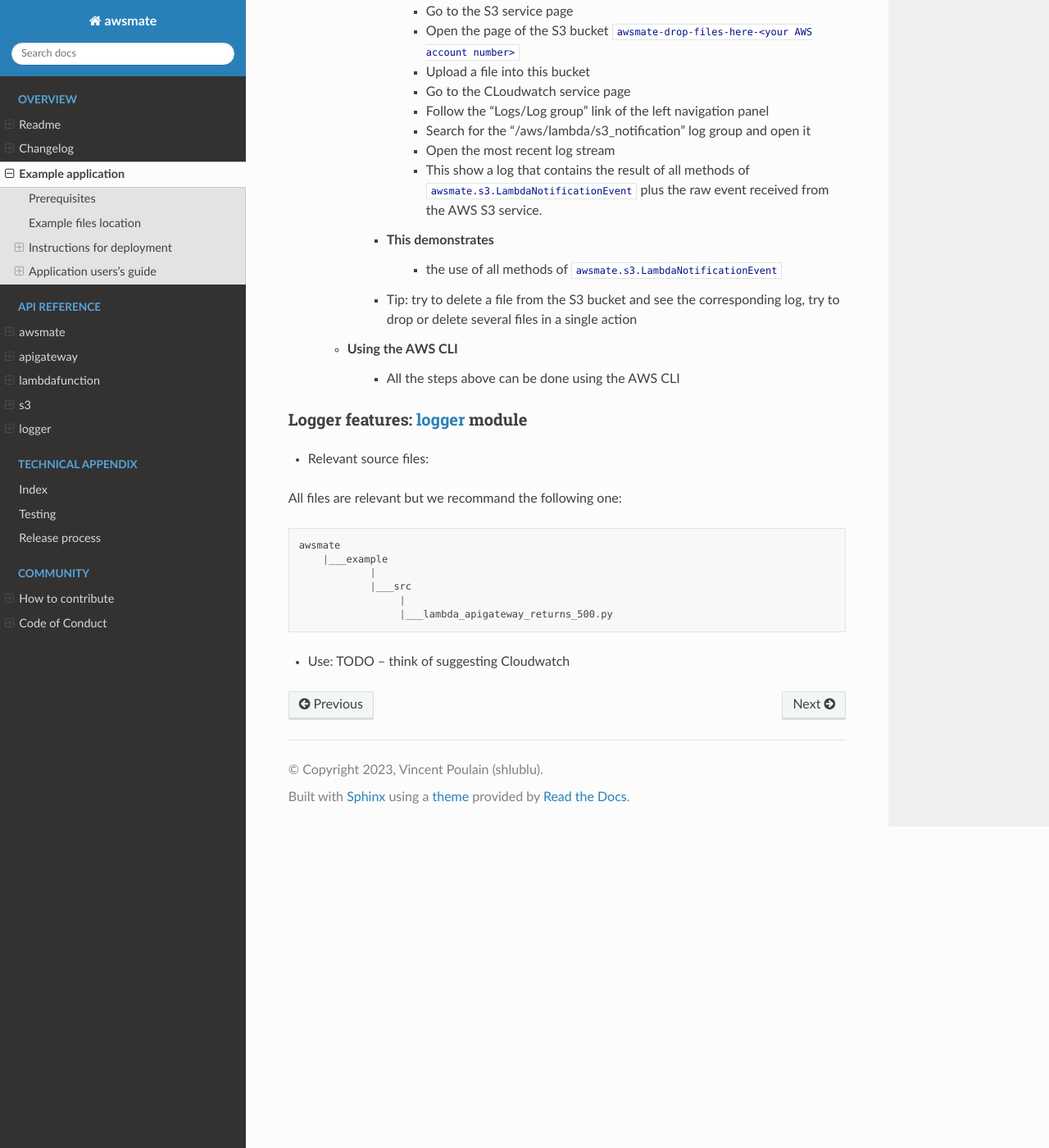
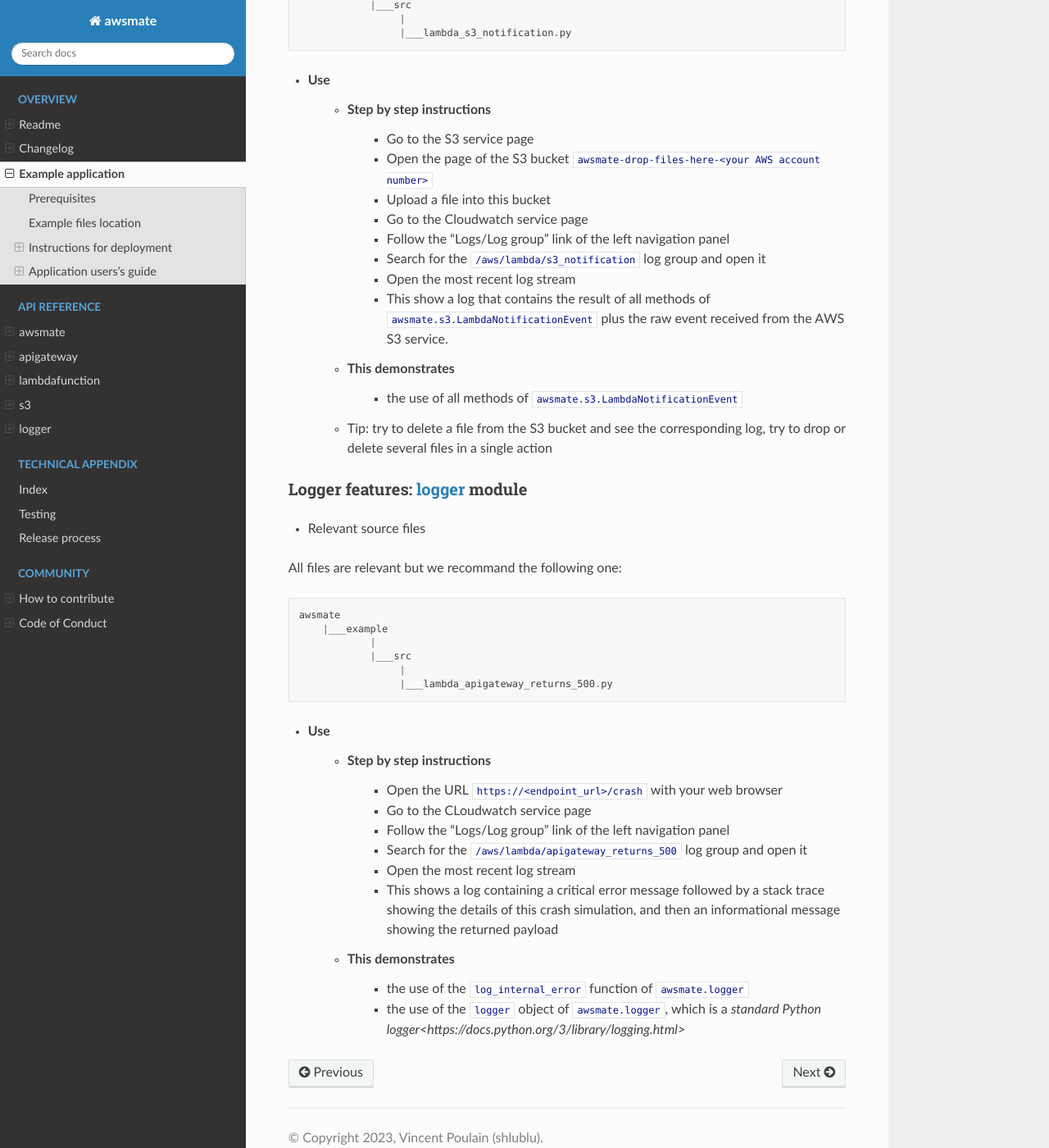
Before and after one commit to shlublu/awsmate, a Sphinx documentation site: the page built from docs/source/example_application.rst, in a window 1280 px wide and 1400 px high, scrolled down 4906 px. Shown: the whole window at 82% size. Built offline with Sphinx 7.4.7 and the Read the Docs theme 2.0.0, drawn with Linux system fonts in a browser that asks for light colours; some of the changed text lies outside the part shown.

Commit message:
Examples: documentation

```diff
--- a/docs/source/example_application.rst
+++ b/docs/source/example_application.rst
@@ -40,19 +40,21 @@
     *   Define a default profile in ``~/.aws/``, or use the AWS CLI ``aws configure`` command
     *   Please see the `AWS documentation of these configuration files <https://docs.aws.amazon.com/cli/latest/userguide/cli-configure-files.html>`_  for further details
 * Using environment variables:
-    *   Define the environment variables ``AWS_ACCESS_KEY_ID``, ``AWS_SECRET_ACCESS_KEY``, ``AWS_ROLE_ARN`` (...) with the parameters corresponding to your AWS IAM access key
+    *   Define the environment variables ``AWS_ACCESS_KEY_ID``, ``AWS_SECRET_ACCESS_KEY``, (...) with the parameters corresponding to your AWS IAM credentials
     *   Export them all using the shell ``export`` command
     *   Please see the `AWS documentation of these environment variables <https://docs.aws.amazon.com/cli/latest/userguide/cli-configure-envvars.html>`_  for further details
+
+Depending on your AWS IAM setup, you may have to use the AWS CLI to execute commands such as ``aws sts assume-role`` or ``aws sso login`` on top of the above.
 
 .. _Deployment:
 
 Deployment
 ~~~~~~~~~~
 
-From the ``example`` directory above, run:
+From the ``example`` directory seen above, run:
 
-* ``./deploy.sh``: this will deploy all AWS resources described in the ``tf/`` directory. This may take a few minutes.
-* then take note of the final message ``endpoint_url = "https://<deployment id>.execute-api.<region>.amazonaws.com/v0"``: this is the URL of the newly deployed example API.
+* ``./deploy.sh``: this will deploy all AWS resources described in the ``tf/`` directory. This may take some time, and this produces a pretty verbose log.
+* then take note of the final log message ``endpoint_url = "https://<deployment id>.execute-api.<region>.amazonaws.com/v0"``: this is the URL of the newly deployed example API.
 
 The :ref:`section "Application users's guide" <UsersGuide>` below explains how to use this example application.
 
@@ -84,7 +86,7 @@
 API Gateway features: :doc:`apigateway<apigateway>` module
 ~~~~~~~~~~~~~~~~~~~~~~~~~~~~~~~~~~~~~~~~~~~~~~~~~~~~~~~~~~~
 
-* Relevant source files:
+* Relevant source files
 
 ::
 
@@ -142,8 +144,10 @@
             * ``curl -X GET https://<endpoint_url>/crash' --header '<any name>: <any value>'``
             * Example: ``curl -X GET https://<endpoint_url>/crash``
             * Returns 500 with a JSON payload that explains an internal error occurred
+            * Logs a complete stack trace in AWS Cloudwatch. See :ref:`section "Logger features" <LoggerFeatures>` below for further details.
             * Demonstrates
                 * the use of the HTTP response builder ``awsmate.apigateway.build_http_server_error_response()``
+                * how not to reveal the cause of the crash to the end user (which would be a security breach) while logging it for debugging purposes
         * With a web browser
             * ``https://<endpoint_url>/crash``
             * Example: ``https://<endpoint_url>/crash``
@@ -160,7 +164,7 @@
 S3 features: :doc:`s3 <s3>` module
 ~~~~~~~~~~~~~~~~~~~~~~~~~~~~~~~~~~
 
-* Relevant source files:
+* Relevant source files
 
 ::
 
@@ -173,27 +177,26 @@
 
 
 * Use
-    * Using the AWS console
-        * Step by step instructions
-            * Go to the S3 service page
-            * Open the page of the S3 bucket ``awsmate-drop-files-here-<your AWS account number>``
-            * Upload a file into this bucket
-            * Go to the CLoudwatch service page
-            * Follow the "Logs/Log group" link of the left navigation panel
-            * Search for the "/aws/lambda/s3_notification" log group and open it
-            * Open the most recent log stream
-            * This show a log that contains the result of all methods of ``awsmate.s3.LambdaNotificationEvent`` plus the raw event received from the AWS S3 service.
-        * This demonstrates
-            * the use of all methods of ``awsmate.s3.LambdaNotificationEvent``
-        * Tip: try to delete a file from the S3 bucket and see the corresponding log, try to drop or delete several files in a single action
-    * Using the AWS CLI
-        * All the steps above can be done using the AWS CLI
+    * Step by step instructions
+        * Go to the S3 service page
+        * Open the page of the S3 bucket ``awsmate-drop-files-here-<your AWS account number>``
+        * Upload a file into this bucket
+        * Go to the Cloudwatch service page
+        * Follow the "Logs/Log group" link of the left navigation panel
+        * Search for the ``/aws/lambda/s3_notification`` log group and open it
+        * Open the most recent log stream
+        * This show a log that contains the result of all methods of ``awsmate.s3.LambdaNotificationEvent`` plus the raw event received from the AWS S3 service.
+    * This demonstrates
+        * the use of all methods of ``awsmate.s3.LambdaNotificationEvent``
+    * Tip: try to delete a file from the S3 bucket and see the corresponding log, try to drop or delete several files in a single action
 
+
+.. _LoggerFeatures:
 
 Logger features: :doc:`logger <logger>` module
 ~~~~~~~~~~~~~~~~~~~~~~~~~~~~~~~~~~~~~~~~~~~~~~
 
-* Relevant source files:
+* Relevant source files
 
 All files are relevant but we recommand the following one:
 
@@ -207,4 +210,14 @@
                      |___lambda_apigateway_returns_500.py
 
 
-* Use: TODO -- think of suggesting Cloudwatch
+* Use
+    * Step by step instructions
+        * Open the URL ``https://<endpoint_url>/crash`` with your web browser
+        * Go to the CLoudwatch service page
+        * Follow the "Logs/Log group" link of the left navigation panel
+        * Search for the ``/aws/lambda/apigateway_returns_500`` log group and open it
+        * Open the most recent log stream
+        * This shows a log containing a critical error message followed by a stack trace showing the details of this crash simulation, and then an informational message showing the returned payload
+    * This demonstrates
+        * the use of the ``log_internal_error`` function of ``awsmate.logger``
+        * the use of the ``logger`` object of ``awsmate.logger``, which is a `standard Python logger<https://docs.python.org/3/library/logging.html>`
```
Also changed, not shown: other parts of docs/source/example_application.rst (+1 -1 lines).
